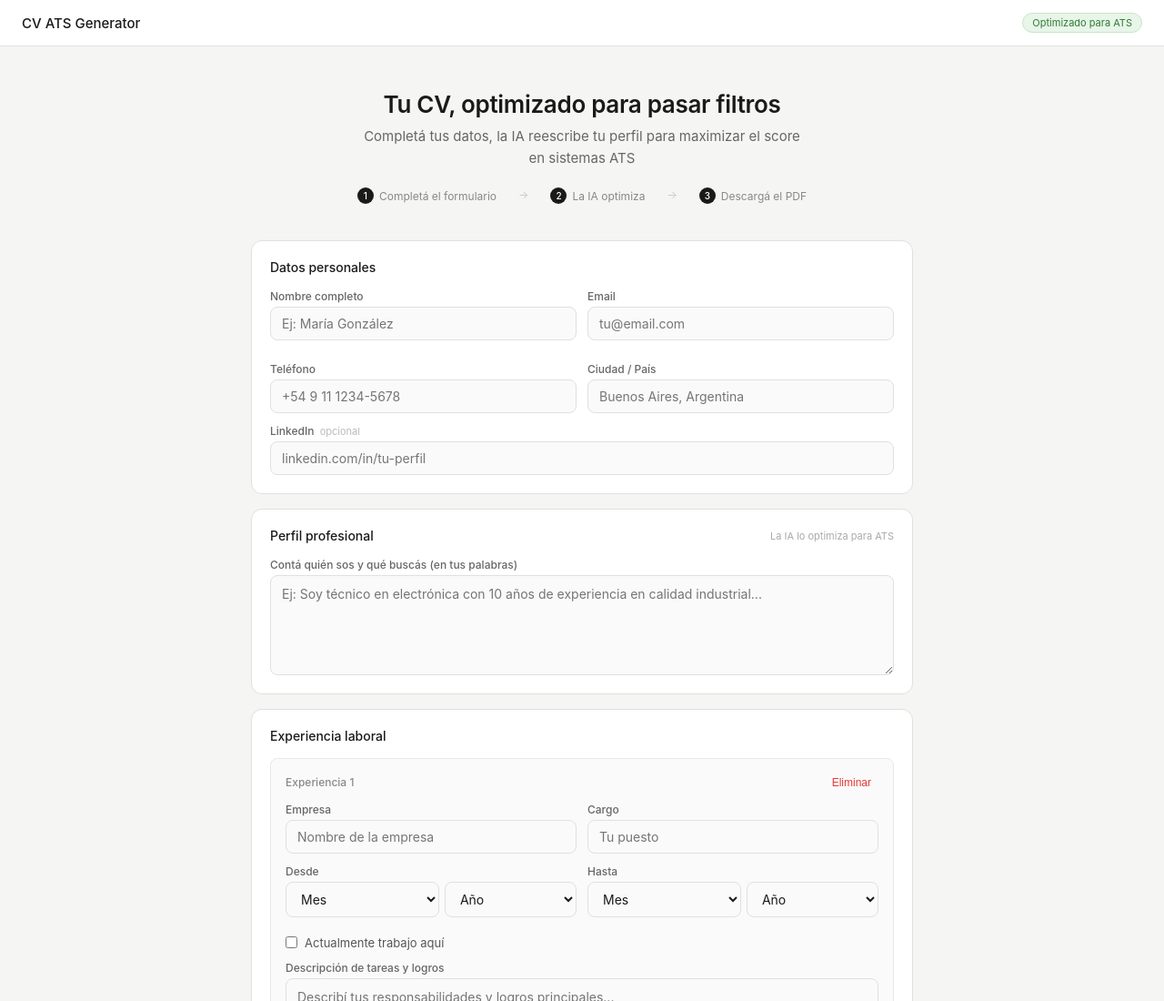
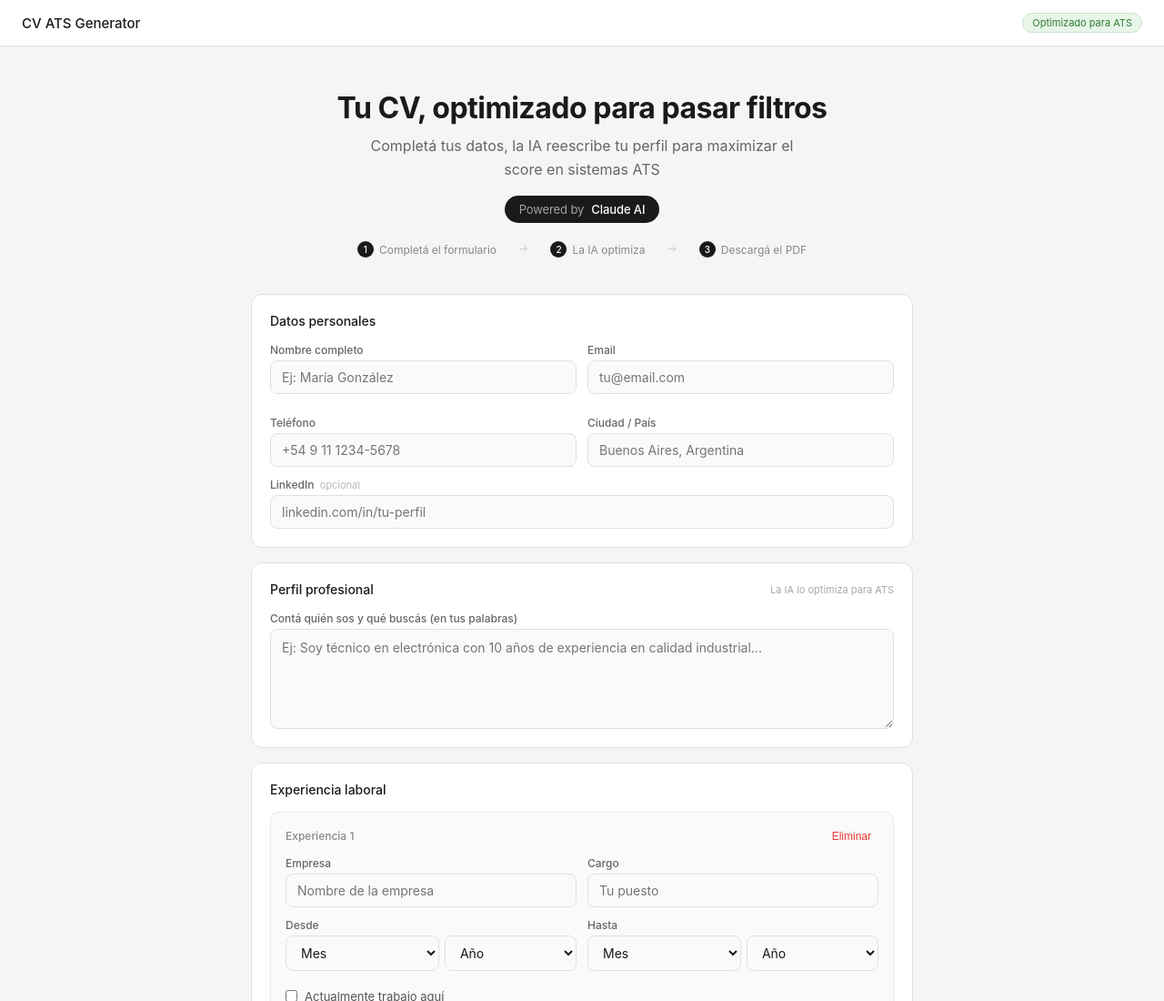
Before and after one commit to valvulero-lab/cv-ats-generator, a plain HTML site: page index.html in a window 1280 px wide. Shown: the top 1100 px of the page at 91% size. Drawn offline with nearby package versions, Linux system fonts and the light colour scheme.

Commit message:
Update index.html

```diff
--- a/index.html
+++ b/index.html
@@ -13,8 +13,10 @@ body{font-family:-apple-system,BlinkMacSystemFont,'Segoe UI',sans-serif;backgrou
 .topbar-badge{font-size:11px;background:#e8f5e9;color:#2e7d32;padding:3px 10px;border-radius:20px;border:0.5px solid #c8e6c9}
 .app{max-width:760px;margin:0 auto;padding:2rem 1rem 4rem}
 .hero{text-align:center;margin-bottom:2.5rem;padding-top:1rem}
-.hero h1{font-size:26px;font-weight:600;color:#1a1a1a;margin-bottom:8px;letter-spacing:-0.3px}
-.hero p{font-size:15px;color:#666;max-width:480px;margin:0 auto;line-height:1.6}
+.hero h1{font-size:32px;font-weight:700;color:#1a1a1a;margin-bottom:10px;letter-spacing:-0.5px}
+.hero p{font-size:16px;color:#666;max-width:480px;margin:0 auto;line-height:1.6}
+.powered-badge{display:inline-flex;align-items:center;gap:8px;background:#1a1a1a;color:#fff;font-size:13px;font-weight:500;padding:7px 16px;border-radius:20px;margin-top:16px;letter-spacing:-0.1px}
+.powered-badge span{opacity:0.6;font-weight:400}
 .steps{display:flex;justify-content:center;gap:24px;margin-top:20px}
 .step{display:flex;align-items:center;gap:6px;font-size:12px;color:#888}
 .step-num{width:18px;height:18px;border-radius:50%;background:#1a1a1a;color:#fff;font-size:10px;display:flex;align-items:center;justify-content:center;font-weight:500;flex-shrink:0}
@@ -125,6 +127,7 @@ textarea{resize:vertical;line-height:1.6}
   <div class="hero">
     <h1>Tu CV, optimizado para pasar filtros</h1>
     <p>Completá tus datos, la IA reescribe tu perfil para maximizar el score en sistemas ATS</p>
+    <div class="powered-badge"><span>Powered by</span> Claude AI</div>
     <div class="steps">
       <div class="step"><div class="step-num">1</div> Completá el formulario</div>
       <div class="step-arrow">→</div>
```
